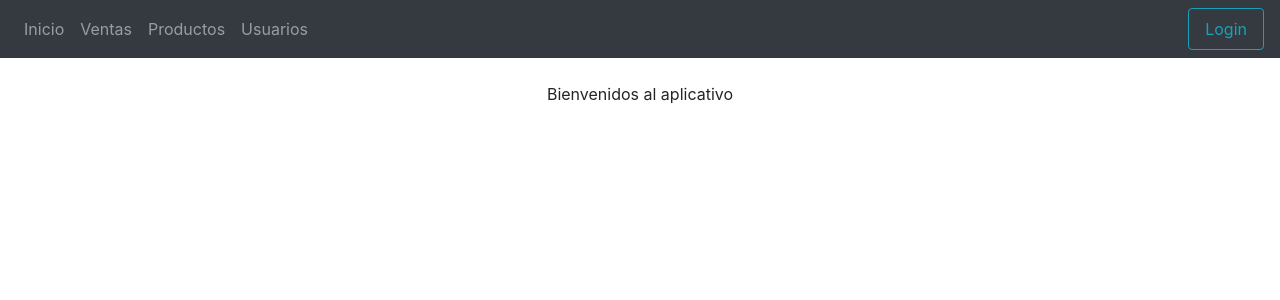
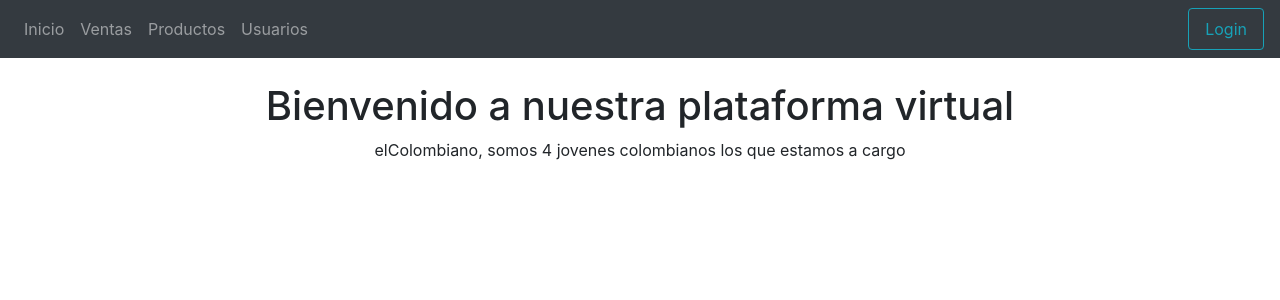
Before and after one commit to MariaGa-lab/MisionTic-Project, a React (Create React App) app in the folder textiles-elcolombiano-front/: page / in a window 1280 px wide. Shown: the top 300 px of the page. Built offline with nearby package versions, Linux system fonts and the light colour scheme.

Commit message:
empezando los axios

```diff
--- a/textiles-elcolombiano-front/src/components/Home.jsx
+++ b/textiles-elcolombiano-front/src/components/Home.jsx
@@ -3,7 +3,8 @@ import React from 'react'
 export function Home() {
     return (
         <div>
-            Bienvenidos al aplicativo
+            <h1> Bienvenido a nuestra plataforma virtual </h1>
+            <p> elColombiano, somos 4 jovenes colombianos los que estamos a cargo</p>
         </div>
     )
 }
--- a/textiles-elcolombiano-front/src/components/Login.jsx
+++ b/textiles-elcolombiano-front/src/components/Login.jsx
@@ -9,7 +9,7 @@ export function Login() {
         <div className="card-body">
           <div>
             <b>Iniciar sesión</b>
-            <p> Bienvenido a nuestra plataforma virtual </p>
+            <h1> Bienvenido a textiles elColombiano </h1>
           </div>
           <button
             variant="contained"
```
Also changed, not shown: textiles-elcolombiano-front/src/config/axios.js (added, +7 -0 lines), 1 other file (tests, documents, lock files or other folders).
